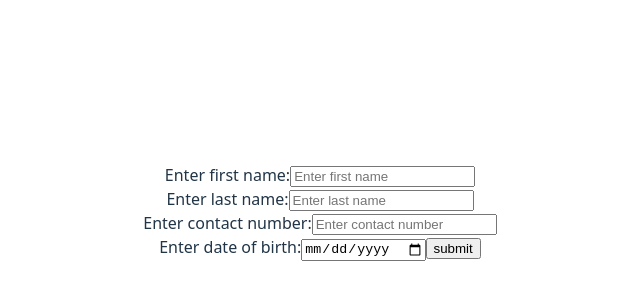
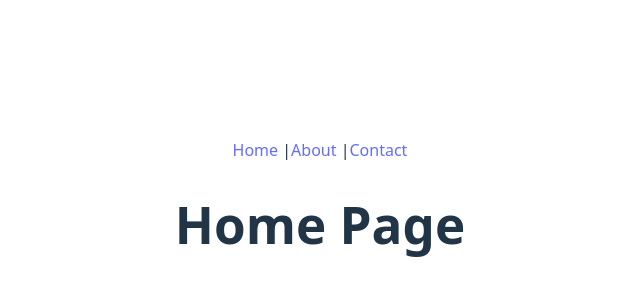
Before and after one commit to vyakhyaagoyal/MDM-Web-Development, a React (Vite) app in the folder sem-4/: page / in a window 1280 px wide. Shown: the part 188-488 px from the top of the page, without its empty margins (320-960 px from the left). Built offline with nearby package versions, Linux system fonts and the light colour scheme.

Commit message:
react router

```diff
--- a/sem-4/package.json
+++ b/sem-4/package.json
@@ -11,7 +11,8 @@
   },
   "dependencies": {
     "react": "^19.2.0",
-    "react-dom": "^19.2.0"
+    "react-dom": "^19.2.0",
+    "react-router-dom": "^7.13.2"
   },
   "devDependencies": {
     "@eslint/js": "^9.39.1",
--- a/sem-4/src/App.jsx
+++ b/sem-4/src/App.jsx
@@ -7,7 +7,8 @@
 // import Counter from './Counter'
 // import About from './About'
 // import Header from './Header'
-import Form1 from './Form1'
+// import Form1 from './Form1'
+import ReactRouter from './ReactRouter'
 
 export default function App() {
   return (
@@ -17,7 +18,8 @@
       {/* <EvenOdd num={12}/> */}
       {/* <Counter/> */}
       {/* <Header color="magenta"/> */}
-      <Form1/>
+      {/* <Form1/> */}
+      <ReactRouter/>
     </div>
   )
 }
--- /dev/null
+++ b/sem-4/src/ReactRouter.jsx
@@ -0,0 +1,36 @@
+//5-10 marks
+//to use browser router, import react-router-dom
+//browseroruter, routes, route, link- components of browserrouter in react router
+
+import { createRoot } from "react-dom/client";
+import { BrowserRouter, Routes, Route, Link } from "react-router-dom";
+
+function Home(){
+    return <h1>Home Page</h1>
+}
+function About(){
+    return <h1>About Page</h1>
+}
+function Contact(){
+    return <h1>Contact Page</h1>
+}
+
+function ReactRouter() {
+  return (
+    <BrowserRouter>
+      <nav>
+        <Link to="/">Home</Link> |
+        <Link to="/about">About</Link> |
+        <Link to="/contact">Contact</Link>
+      </nav>
+
+      <Routes>
+        <Route path="/" element={<Home />} />
+        <Route path="/about" element={<About />} />
+        <Route path="/contact" element={<Contact />} />
+      </Routes>
+    </BrowserRouter>
+  );
+}
+
+export default ReactRouter;
```
Also changed, not shown: 1 other file (tests, documents, lock files or other folders).
